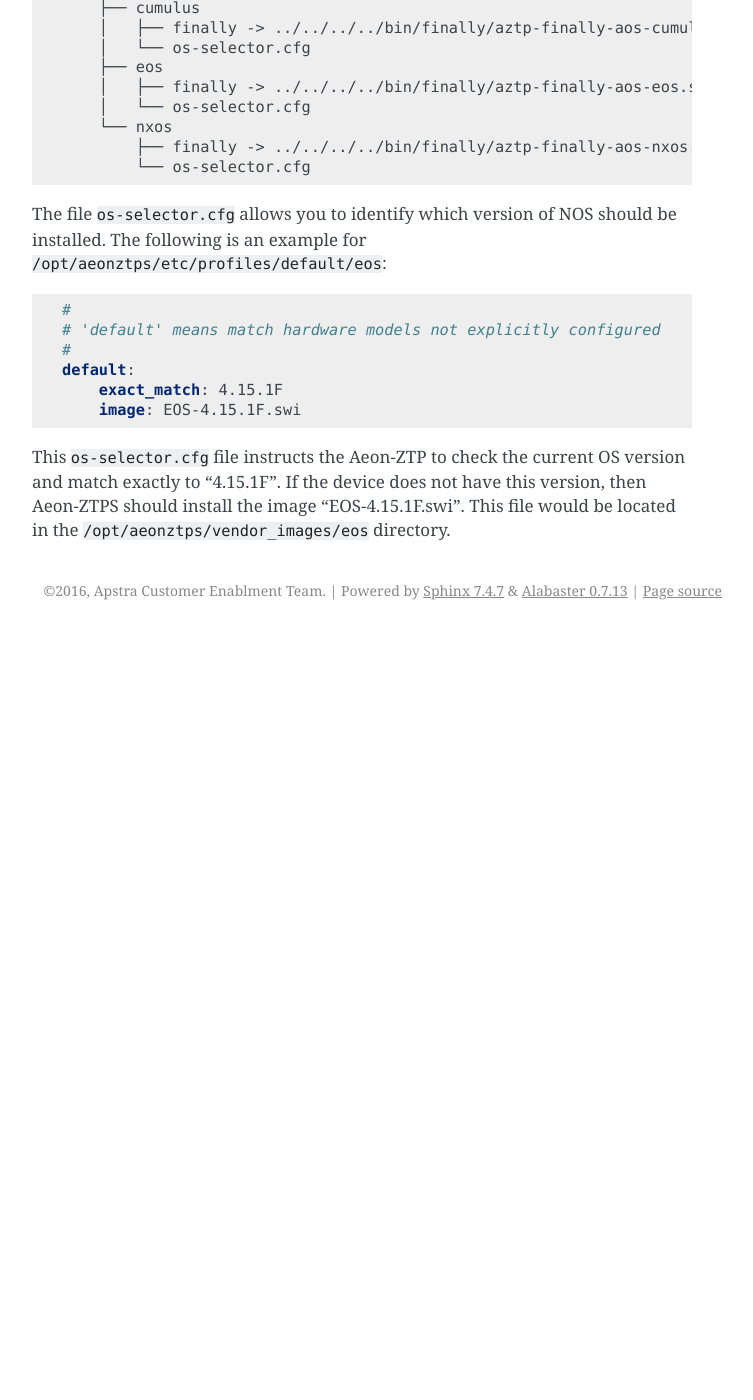
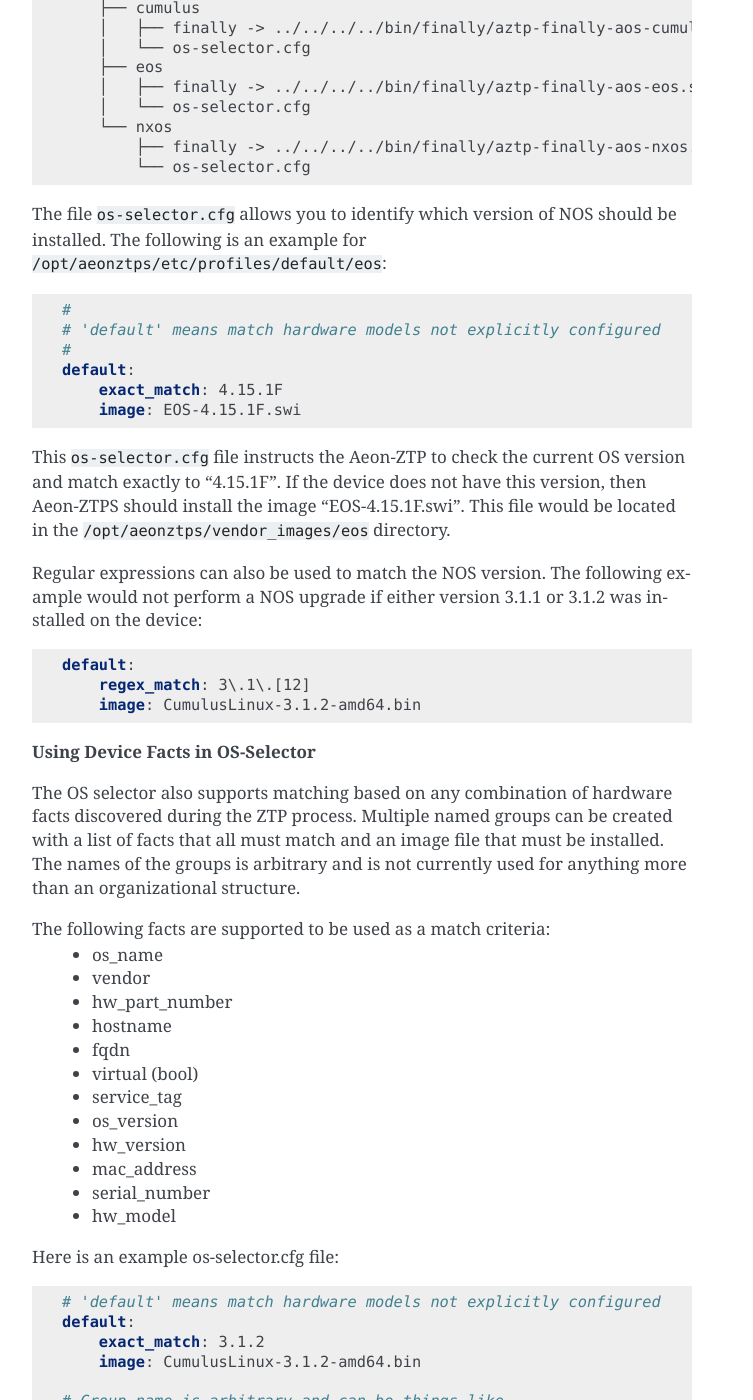
Before and after one commit to ebeahan/aeon-ztps, a Sphinx documentation site: the page built from docs/source/getting-started-guide/getting-started-guide.rst, in a window 1280 px wide and 1400 px high, scrolled down 5065 px. Shown: the whole window, without its empty margins (388-1141 px from the left). Built offline with Sphinx 7.4.7, drawn with Linux system fonts in a browser that asks for light colours; the version number is read from the project's files by our own code; before the commit the page ends 5695 px from its top, so only the background shows below that; some of the changed text lies outside the part shown.

Commit message:
Updated group policy section of docs to include os-selector facts info (#172)

```diff
--- a/docs/source/getting-started-guide/getting-started-guide.rst
+++ b/docs/source/getting-started-guide/getting-started-guide.rst
@@ -204,6 +204,81 @@
         exact_match: 4.15.1F
         image: EOS-4.15.1F.swi
 
+
 This :literal:`os-selector.cfg` file instructs the Aeon-ZTP to check the current OS version and match exactly to
 "4.15.1F". If the device does not have this version, then Aeon-ZTPS should install the image "EOS-4.15.1F.swi".
 This file would be located in the :literal:`/opt/aeonztps/vendor_images/eos` directory.
+
+Regular expressions can also be used to match the NOS version. The following example would not perform a NOS
+upgrade if either version 3.1.1 or 3.1.2 was installed on the device:
+
+.. code::  yaml
+
+    default:
+        regex_match: 3\.1\.[12]
+        image: CumulusLinux-3.1.2-amd64.bin
+
+
+**Using Device Facts in OS-Selector**
+
+The OS selector also supports matching based on any combination of hardware facts discovered during the ZTP process.
+Multiple named groups can be created with a list of facts that all must match and an image file that must be installed.
+The names of the groups is arbitrary and is not currently used for anything more than an organizational structure.
+
+The following facts are supported to be used as a match criteria:
+   - os_name
+   - vendor
+   - hw_part_number
+   - hostname
+   - fqdn
+   - virtual (bool)
+   - service_tag
+   - os_version
+   - hw_version
+   - mac_address
+   - serial_number
+   - hw_model
+
+Here is an example os-selector.cfg file:
+
+.. code:: yaml
+
+    # 'default' means match hardware models not explicitly configured
+    default:
+        exact_match: 3.1.2
+        image: CumulusLinux-3.1.2-amd64.bin
+
+    # Group name is arbitrary and can be things like
+    # 'rack-a', 'vendor-b', etc.
+    Accton_Switches:
+
+        # All keyword values here must match with the
+        # device for it to be accepted into this group.
+        matches:
+            hw_model:
+                - Accton_AS6712
+            mac_address:
+                - 0123456789012
+                - 0123456789013
+                - 0123456789014
+
+        # Perform code upgrade if version does not
+        # match this regex.
+        regex_match: 3\.2\.[01]
+
+        # If a fact match is made, and the NOS regex
+        # does not match, this OS is installed.
+        image: CumulusLinux-3.2.1-amd64.bin
+
+    # This group will get Cumulus 2.5.7 installed
+    Cumulus_2_Switches:
+
+        matches:
+            vendor:
+                - CumulusVendor
+            serial_number:
+                - 1111111111
+                - 2222222222
+
+        regex_match: 2\.5\.[67]
+        image: CumulusLinux-2.5.7-amd64.bin
```
